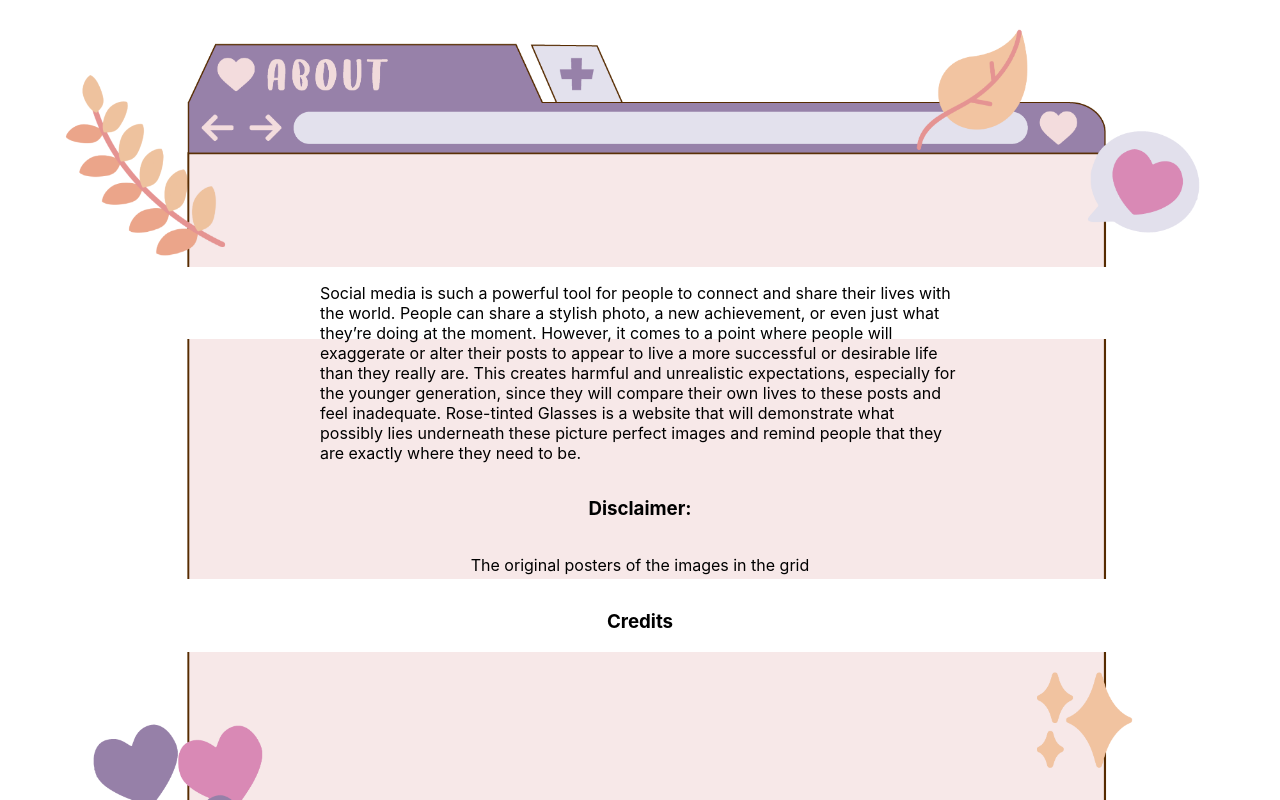
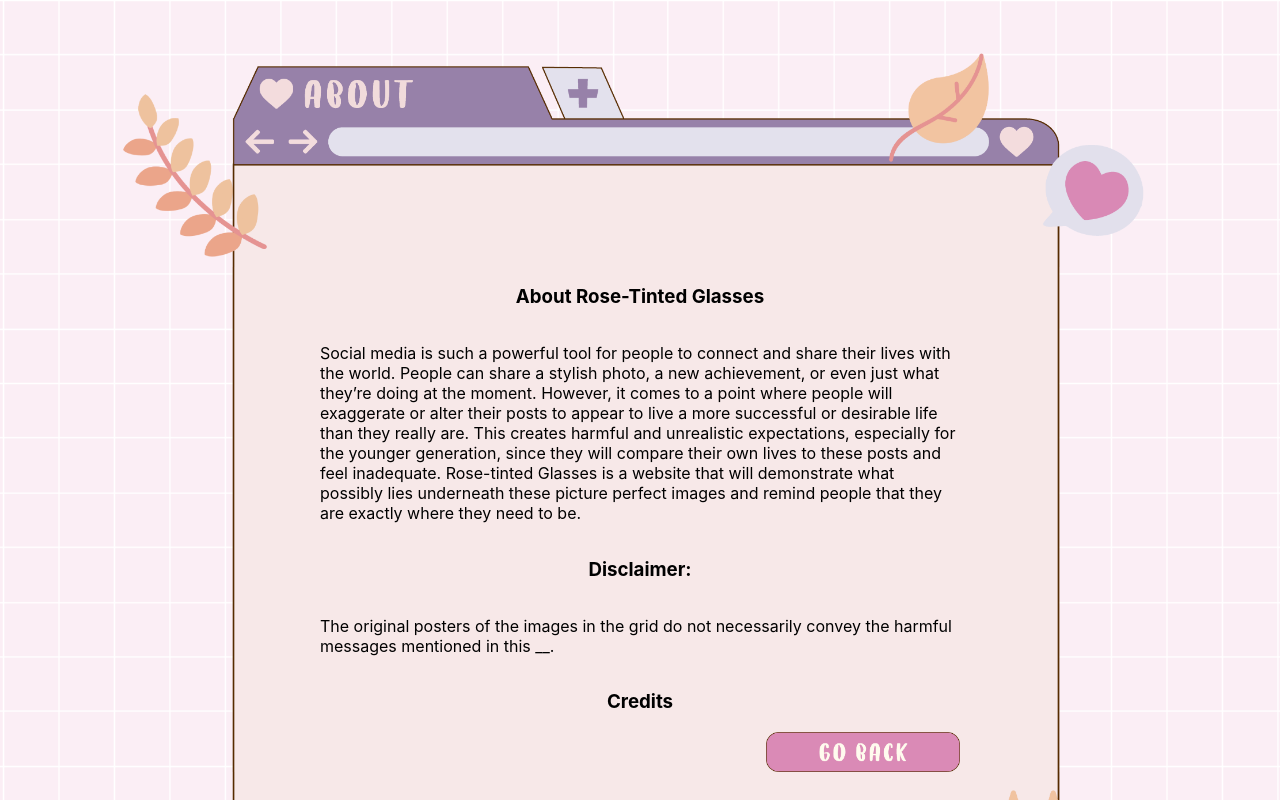
Before and after one commit to cdalangin/rosetinted, a React (Create React App) app: page /about in a window 1280 px wide. Shown: the top 800 px of the page. Built offline with nearby package versions, Linux system fonts and the light colour scheme.

Commit message:
finish abt and set setup

```diff
--- a/public/index.html
+++ b/public/index.html
@@ -24,7 +24,7 @@
       work correctly both with client-side routing and a non-root public URL.
       Learn how to configure a non-root public URL by running `npm run build`.
     -->
-    <title>React App</title>
+    <title>Rose-Tinted Glasses</title>
   </head>
   <body>
     <noscript>You need to enable JavaScript to run this app.</noscript>
--- a/src/css/About.css
+++ b/src/css/About.css
@@ -3,12 +3,18 @@
     src: url("../assets/fonts/LemonTea.ttf") format("truetype");
 }
 
+.about-page {
+    background-color: #fbeef5;
+    background-image: url("../assets/whitegrid.png");
+    background-repeat: no-repeat;
+    background-size: cover;
+    background-position: center;
+}
 
 .abt {
     background-repeat: no-repeat;
-    background-size: contain;
-    /* height: 33.33vh; */
-    width: 100vw;
+    background-size: 90vw;
+    max-width: 100vw;
 }
 
 .abt-head {
@@ -19,17 +25,29 @@
 
 .abt-base {
     background-image: url("../assets/set-base.png");
-    /* background-repeat: repeat-y; */
+    background-repeat: repeat-y;
     background-position: center;
-    min-height: 33.33vh;
+    min-height: 50vh;
     display: flex;
     flex-direction: column;
     align-items: center;
     justify-content: center;
 }
 
-.elevator {
+.abt-text {
     width: 50%;
+    display: flex;
+    flex-direction: column;
+    align-items: center;
+}
+
+.back-btn {
+    height: 5vh;
+    align-self: flex-end;
+}
+
+.bb {
+    height: 100%;
 }
 
 .abt-foot {
--- a/src/css/Settings.css
+++ b/src/css/Settings.css
@@ -10,21 +10,21 @@ h1 {
 .set {
 
     background-repeat: no-repeat;
-    background-size: contain;
-    height: 33.33vh;
+    background-size: 90vw;
     width: 100vw;
 }
 
 .set-head {
     background-image: url("../assets/set-head.png");
     background-position: bottom;
+    height: 33.33vh;
 }
 
 .set-base {
     background-image: url("../assets/set-base.png");
     background-repeat: repeat-y;
     background-position: center;
-
+    min-height: 50vh;
     display: flex;
     flex-direction: column;
     align-items: center;
@@ -34,4 +34,5 @@ h1 {
 .set-foot {
     background-image: url("../assets/set-foot.png");
     background-position: top;
+    height: 33.33vh;
 }
--- a/src/pages/About.js
+++ b/src/pages/About.js
@@ -1,12 +1,16 @@
 import React from 'react';
 import "../css/About.css"
+import Back from "../assets/goback.png"
+import {Link} from "react-router-dom";
 
 export default function Settings() {
 
     return(
-        <>
+        <div className="about-page">
             <div className="abt abt-head"></div>
             <div className="abt abt-base">
+                <div className="abt-text">
+                    <h3>About Rose-Tinted Glasses</h3>
                     <p className="elevator">Social media is such a powerful tool for
                     people to connect and share their lives with the world. People can
                     share a stylish photo, a new achievement, or even just what they’re
@@ -20,12 +24,19 @@ export default function Settings() {
                     people that they are exactly where they need to be.</p>
 
                     <h3>Disclaimer:</h3>
-                <p>The original posters of the images in the grid </p>
+                    <p>The original posters of the images in the grid do not necessarily
+                        convey the harmful messages mentioned in this __. </p>
 
                     <h3>Credits</h3>
+
+                    <Link to="/" className="back-btn">
+                        <img src={Back} alt="back button" className="bb" />
+                    </Link>
+                </div>
+
             </div>
             <div className="abt abt-foot"></div>
-        </>
+        </div>
 
     )
 }
```
Also changed, not shown: src/assets/goback.png (added), 1 other file (tests, documents, lock files or other folders). Lines whose indentation alone changed are shown as unchanged.
